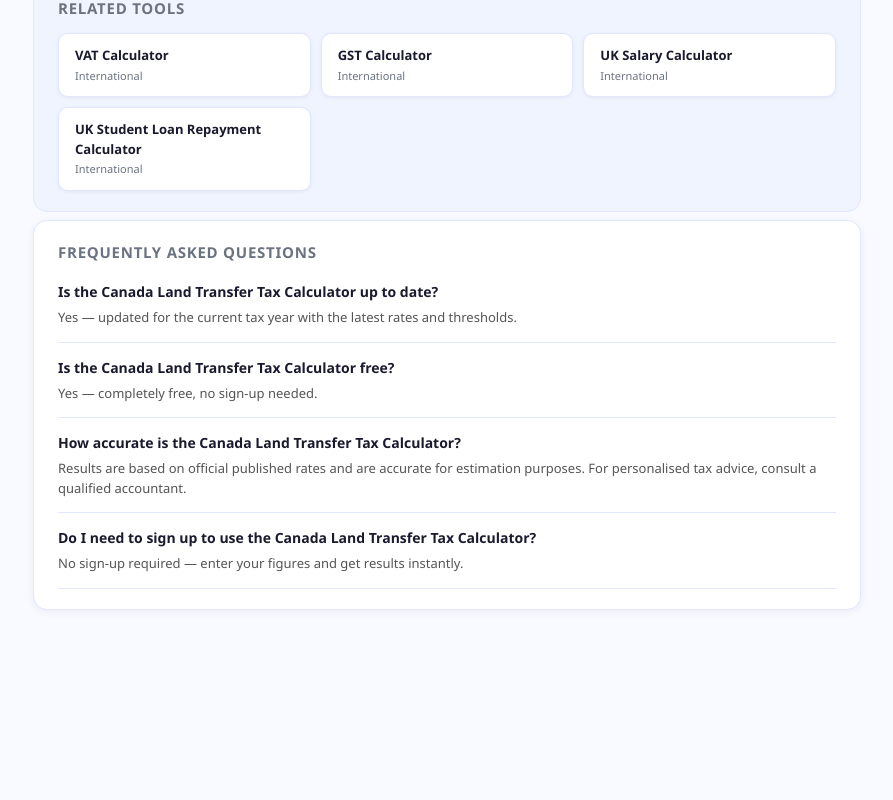
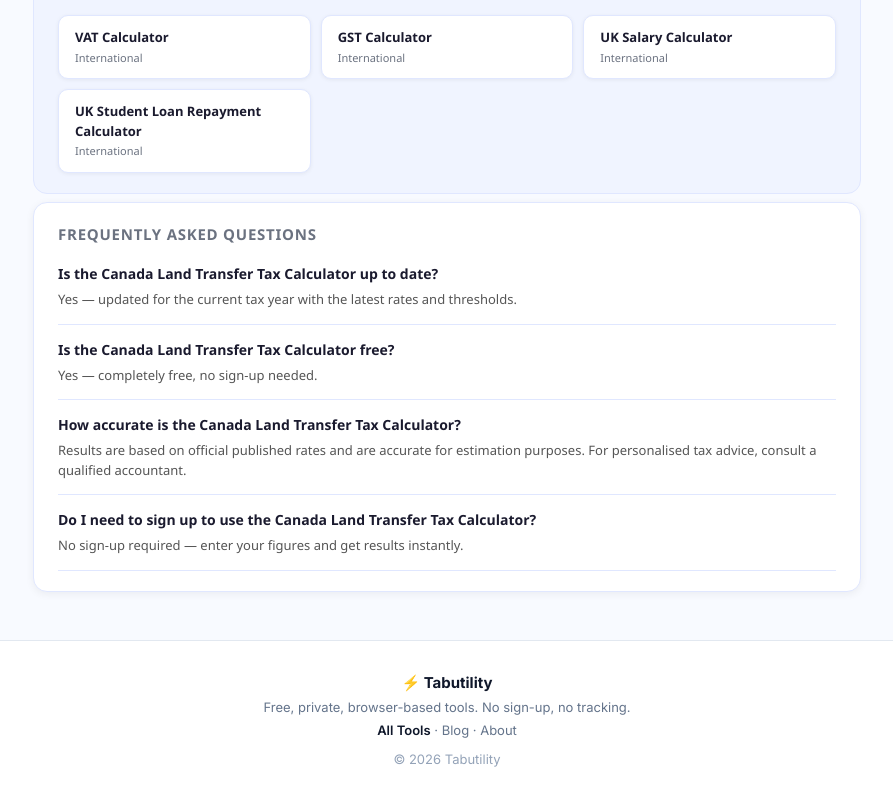
Before and after one commit to rakeshv02/canada-land-transfer-tax, a React (Vite) app: page / in a window 1280 px wide. Shown: the part 1877-2677 px from the top of the page, without its empty margins (193-1086 px from the left). Before the commit the page ends 2511 px from the top, so only its background shows below. Built offline with nearby package versions, Linux system fonts and the light colour scheme.

Commit message:
Apply shared Tabutility design language (light palette, Inter, footer, ad-slot polish)

```diff
--- a/index.html
+++ b/index.html
@@ -7,6 +7,7 @@
   <link rel="dns-prefetch" href="https://pagead2.googlesyndication.com" />
   <meta charset="UTF-8" />
   <meta name="viewport" content="width=device-width, initial-scale=1.0" />
+<link rel="preconnect" href="https://fonts.googleapis.com"><link rel="preconnect" href="https://fonts.gstatic.com" crossorigin><link rel="stylesheet" href="https://fonts.googleapis.com/css2?family=Inter:wght@400;600;700;800&display=swap">
   <title>Canada Land Transfer Tax Calculator 2025 | Tabutility</title>
   <meta name="description" content="Calculate Canadian land transfer tax for all provinces plus Toronto municipal tax. First-time home buyer rebates included." />
   <meta name="keywords" content="canada land transfer tax calculator, ontario land transfer tax, bc property transfer tax, toronto ltt, first time home buyer rebate canada" />
@@ -33,7 +34,15 @@
   <script type="application/ld+json">{"@context":"https://schema.org","@type":"BreadcrumbList","itemListElement":[{"@type":"ListItem","position":1,"name":"Tabutility","item":"https://tabutility.com"},{"@type":"ListItem","position":2,"name":"International","item":"https://tabutility.com/#international"},{"@type":"ListItem","position":3,"name":"Canada Land Transfer Tax Calculator","item":"https://canada-land-transfer-tax.tabutility.com/"}]}</script>
   <script type="application/ld+json">{"@context":"https://schema.org","@type":"FAQPage","mainEntity":[{"@type":"Question","name":"Is the Canada Land Transfer Tax Calculator up to date?","acceptedAnswer":{"@type":"Answer","text":"Yes — updated for the current tax year with the latest rates and thresholds."}},{"@type":"Question","name":"Is the Canada Land Transfer Tax Calculator free?","acceptedAnswer":{"@type":"Answer","text":"Yes — completely free, no sign-up needed."}},{"@type":"Question","name":"How accurate is the Canada Land Transfer Tax Calculator?","acceptedAnswer":{"@type":"Answer","text":"Results are based on official published rates and are accurate for estimation purposes. For personalised tax advice, consult a qualified accountant."}},{"@type":"Question","name":"Do I need to sign up to use the Canada Land Transfer Tax Calculator?","acceptedAnswer":{"@type":"Answer","text":"No sign-up required — enter your figures and get results instantly."}}]}</script>
   <meta name="theme-color" content="#1a1a2e" />
-  </head>
+  <style id="tabutility-brand">
+/* empty ad slots: reserve space, no bordered box */
+.ad-banner,.ad-slot,.ad-container{background:transparent!important;border:none!important;border-bottom:none!important;box-shadow:none!important}
+ins.adsbygoogle,.ad-banner iframe,.ad-slot iframe{visibility:hidden!important}
+ins.adsbygoogle[data-ad-status="filled"],.ad-banner ins[data-ad-status="filled"] iframe,.ad-slot ins[data-ad-status="filled"] iframe{visibility:visible!important}
+nav .brand{color:#0f172a}
+body{-webkit-font-smoothing:antialiased}
+</style>
+</head>
 <body style="margin:0;background:#f8faff;font-family:'Segoe UI',Arial,sans-serif">
 <div id="root"></div>
 <script type="text/babel">
@@ -217,19 +226,19 @@ ReactDOM.createRoot(document.getElementById('root')).render(<App />);
 
 
 <!-- embed-widget -->
-<div style="max-width:640px;margin:0 auto 32px;background:#1e293b;border:1px solid #334155;border-radius:12px;padding:18px">
-  <h2 style="font-size:15px;font-weight:700;color:#94a3b8;text-transform:uppercase;letter-spacing:.05em;margin-bottom:12px">Embed This Tool</h2>
+<div style="max-width:640px;margin:0 auto 32px;background:#ffffff;border:1px solid #e2e8f0;border-radius:12px;padding:18px">
+  <h2 style="font-size:15px;font-weight:700;color:#64748b;text-transform:uppercase;letter-spacing:.05em;margin-bottom:12px">Embed This Tool</h2>
   <p style="font-size:13px;color:#64748b;margin-bottom:12px">Add this Canada Land Transfer Tax Calculator to your website or blog for free — just paste this code:</p>
-  <div style="background:#0f172a;border:1px solid #334155;border-radius:8px;padding:12px;font-family:monospace;font-size:12px;color:#7dd3fc;word-break:break-all;margin-bottom:10px" id="embed-code">&lt;iframe src=&quot;https://canada-land-transfer-tax.tabutility.com/&quot; width=&quot;100%&quot; height=&quot;600&quot; frameborder=&quot;0&quot; style=&quot;border-radius:12px&quot; title=&quot;Canada Land Transfer Tax Calculator by Tabutility&quot;&gt;&lt;/iframe&gt;
+  <div style="background:#f8f7f4;border:1px solid #e2e8f0;border-radius:8px;padding:12px;font-family:'Inter',monospace;font-size:12px;color:#7dd3fc;word-break:break-all;margin-bottom:10px" id="embed-code">&lt;iframe src=&quot;https://canada-land-transfer-tax.tabutility.com/&quot; width=&quot;100%&quot; height=&quot;600&quot; frameborder=&quot;0&quot; style=&quot;border-radius:12px&quot; title=&quot;Canada Land Transfer Tax Calculator by Tabutility&quot;&gt;&lt;/iframe&gt;
 &lt;p style=&quot;font-size:12px&quot;&gt;&lt;a href=&quot;https://canada-land-transfer-tax.tabutility.com/&quot; target=&quot;_blank&quot; rel=&quot;noopener&quot;&gt;Canada Land Transfer Tax Calculator&lt;/a&gt; by &lt;a href=&quot;https://tabutility.com/&quot; target=&quot;_blank&quot; rel=&quot;noopener&quot;&gt;Tabutility&lt;/a&gt;&lt;/p&gt;</div>
-  <button onclick="navigator.clipboard.writeText(document.getElementById('embed-code').textContent).then(()=>{this.textContent='Copied!';setTimeout(()=>this.textContent='Copy Embed Code',2000)})" style="background:#38bdf8;color:#0f172a;border:none;border-radius:8px;padding:9px 18px;font-size:13px;font-weight:700;cursor:pointer">Copy Embed Code</button>
+  <button onclick="navigator.clipboard.writeText(document.getElementById('embed-code').textContent).then(()=>{this.textContent='Copied!';setTimeout(()=>this.textContent='Copy Embed Code',2000)})" style="background:#0f172a;color:#f8f7f4;border:none;border-radius:8px;padding:9px 18px;font-size:13px;font-weight:700;cursor:pointer">Copy Embed Code</button>
   <span style="font-size:11px;color:#475569;margin-left:12px">Free to use — the credit link helps others find the tool</span>
 </div>
-<div style="margin:0 auto 24px;max-width:640px;background:#1e293b;border-radius:10px;padding:14px 18px;display:flex;align-items:center;gap:14px;cursor:pointer;border:1px solid #334155" onclick="window.open('https://www.amazon.co.uk/s?k=Canadian%20property%20buying%20books&tag=tabutility-20','_blank','noopener noreferrer')" title="Buying property in Canada?">
+<div style="margin:0 auto 24px;max-width:640px;background:#ffffff;border-radius:10px;padding:14px 18px;display:flex;align-items:center;gap:14px;cursor:pointer;border:1px solid #e2e8f0" onclick="window.open('https://www.amazon.co.uk/s?k=Canadian%20property%20buying%20books&tag=tabutility-20','_blank','noopener noreferrer')" title="Buying property in Canada?">
   <span style="font-size:28px;flex-shrink:0">📚</span>
   <div style="min-width:0">
-    <div style="font-size:13px;font-weight:700;color:#f1f5f9;margin-bottom:3px">Buying property in Canada?</div>
-    <div style="font-size:12px;color:#94a3b8">Browse Canadian property books <span style="color:#f59e0b;white-space:nowrap">→ Browse on Amazon</span></div>
+    <div style="font-size:13px;font-weight:700;color:#0f172a;margin-bottom:3px">Buying property in Canada?</div>
+    <div style="font-size:12px;color:#64748b">Browse Canadian property books <span style="color:#f59e0b;white-space:nowrap">→ Browse on Amazon</span></div>
     <div style="font-size:10px;color:#475569;margin-top:3px">As an Amazon Associate we earn from qualifying purchases.</div>
   </div>
 </div>
@@ -297,5 +306,11 @@ ReactDOM.createRoot(document.getElementById('root')).render(<App />);
   }
 })();
 </script>
+<footer style="border-top:1px solid #e2e8f0;background:#ffffff;margin-top:48px;padding:28px 24px;text-align:center;font-family:'Inter',-apple-system,BlinkMacSystemFont,'Segoe UI',sans-serif;font-size:13px;color:#64748b;line-height:1.8">
+<div style="font-weight:700;color:#0f172a;font-size:15px">⚡ Tabutility</div>
+<div>Free, private, browser-based tools. No sign-up, no tracking.</div>
+<div><a href="https://tabutility.com" style="color:#0f172a;font-weight:600;text-decoration:none">All Tools</a> · <a href="https://tabutility.com/blog/" style="color:#64748b;text-decoration:none">Blog</a> · <a href="https://tabutility.com/#about" style="color:#64748b;text-decoration:none">About</a></div>
+<div style="margin-top:6px;color:#94a3b8">© 2026 Tabutility</div>
+</footer>
 </body>
 </html>
--- a/src/index.css
+++ b/src/index.css
@@ -4,5 +4,5 @@
 
 body {
   margin: 0;
-  font-family: 'Inter', sans-serif;
+  font-family:'Inter', 'Inter', sans-serif;
 }
```
